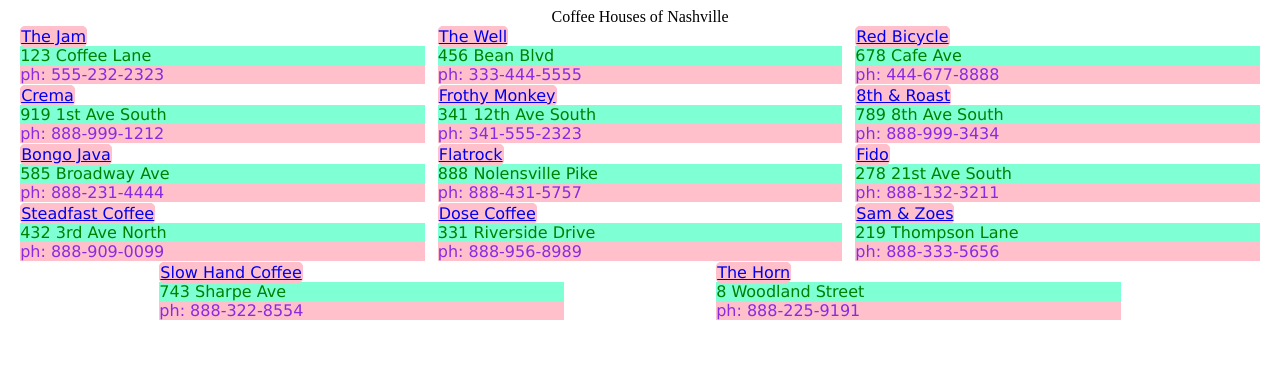
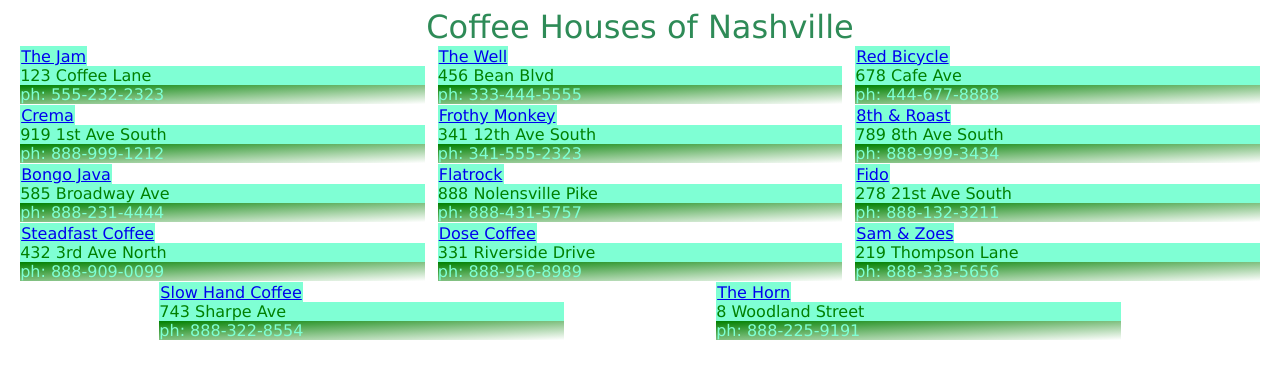
Before and after one commit to kirksudduth/git_things, a plain HTML site: page index.html in a window 1280 px wide. Drawn offline with Linux system fonts and the light colour scheme.

Commit message:
more changes to the css

```diff
--- a/main.css
+++ b/main.css
@@ -1,5 +1,8 @@
 .pageHeader {
     text-align: center;
+    font-family: Verdana, Geneva, Tahoma, sans-serif;
+    font-size: xx-large;
+    color: seagreen;
 }
 
 .list {
@@ -17,14 +20,14 @@
 }
 
 .shop a {
-    background-color: pink;
+    background-color: aquamarine;
     font-family: Verdana, Geneva, Tahoma, sans-serif;
-    border: 1px solid pink;
-    border-radius: 5px;
+    border: 1px solid aquamarine;
+    /* border-radius: 5px; */
 }
 
 .shop a:hover {
-    background-color: blueviolet;
+    background-color: azure;
 }
 
 .shop div {
@@ -36,6 +39,6 @@
 }
 
 .shop div.phone {
-    color: blueviolet;
-    background-color: pink;
+    color: aquamarine;
+    background-image: linear-gradient(to bottom right, green, white);
 }
```
